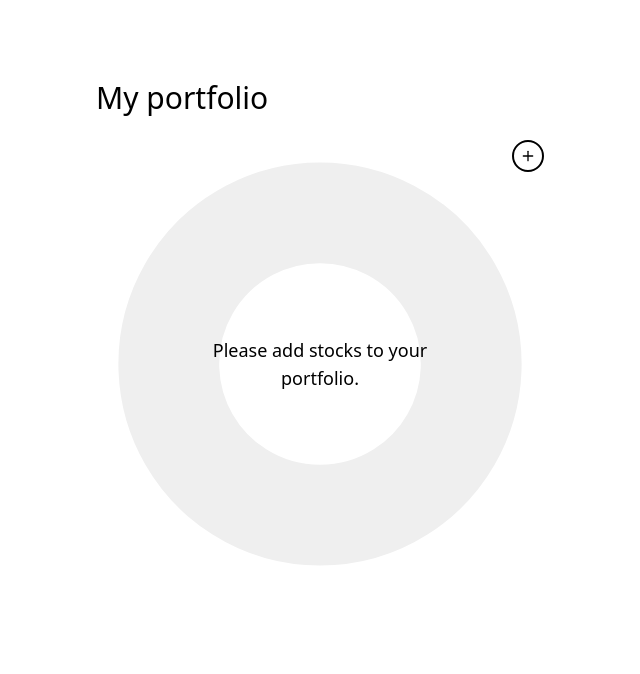
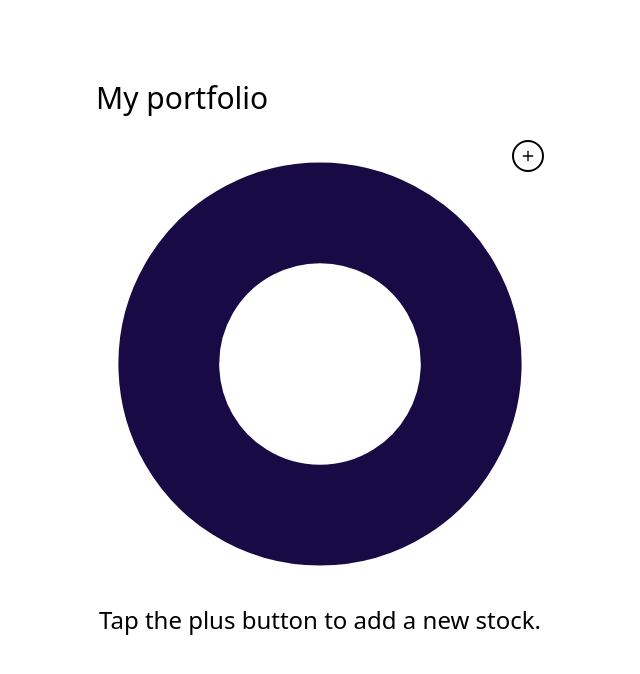
Before and after one commit to carlobeckmann2602/portfolio-tracker, a Next.js app in the folder web/: page / in a window 1280 px wide. Shown: the top 674 px of the page, without its empty margins (320-960 px from the left). Built offline with nearby package versions, Linux system fonts and the light colour scheme; sample sign-in values are in the browser's storage.

Commit message:
Apply design spec to empty portfolio

```diff
--- a/web/components/portfolio/donut-chart/index.tsx
+++ b/web/components/portfolio/donut-chart/index.tsx
@@ -26,13 +26,14 @@ export const DonutChart = ({ items, selected, onClick }: DonutChartProps) => {
             value: item.value,
             color: segmentColors[i],
           }))
-        : [{ value: 1, color: "#efefef" }],
+        : [{ value: 1, color: "#180A44" }],
     [items, segmentColors]
   );
 
   const isEmpty = !items.length;
 
   return (
+    <div>
       <div className="relative pt-full text-base">
         <div className="absolute inset-0">
           <PieChart
@@ -56,11 +57,10 @@ export const DonutChart = ({ items, selected, onClick }: DonutChartProps) => {
             onClick={onClick && ((_, i) => onClick(i))}
           />
         </div>
+      </div>
       {isEmpty && (
-        <div className="absolute inset-0 pointer-events-none flex items-center justify-center">
-          <div className="w-1/2 text-center text-lg">
-            Please add stocks to your portfolio.
-          </div>
+        <div className="text-center text-2xl font-light mt-4">
+          Tap the plus button to add a new stock.
         </div>
       )}
     </div>
```
Lines whose indentation alone changed are shown as unchanged.
